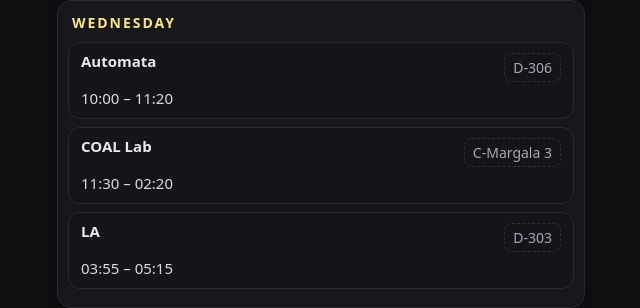
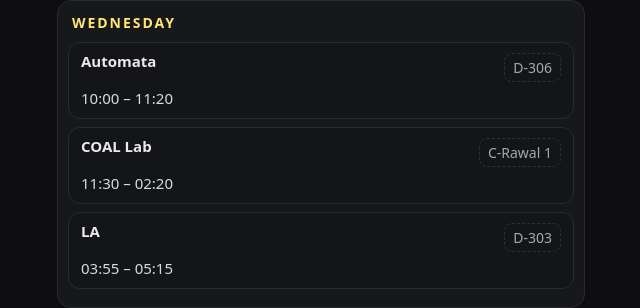
Before and after one commit to azannw/timetable, a plain HTML site: page index.html in a window 1280 px wide. Shown: the part 711-1019 px from the top of the page, 319-959 px from the left. Drawn offline with Linux system fonts and the light colour scheme.

Commit message:
Update index.html

```diff
--- a/index.html
+++ b/index.html
@@ -166,7 +166,7 @@
       </div>
       <div class="row">
         <div class="course">COAL Lab</div>
-        <div class="venue">C-Margala 3</div>
+        <div class="venue">C-Rawal 1</div>
         <div class="time">11:30 – 02:20</div>
       </div>
       <div class="row">
```
